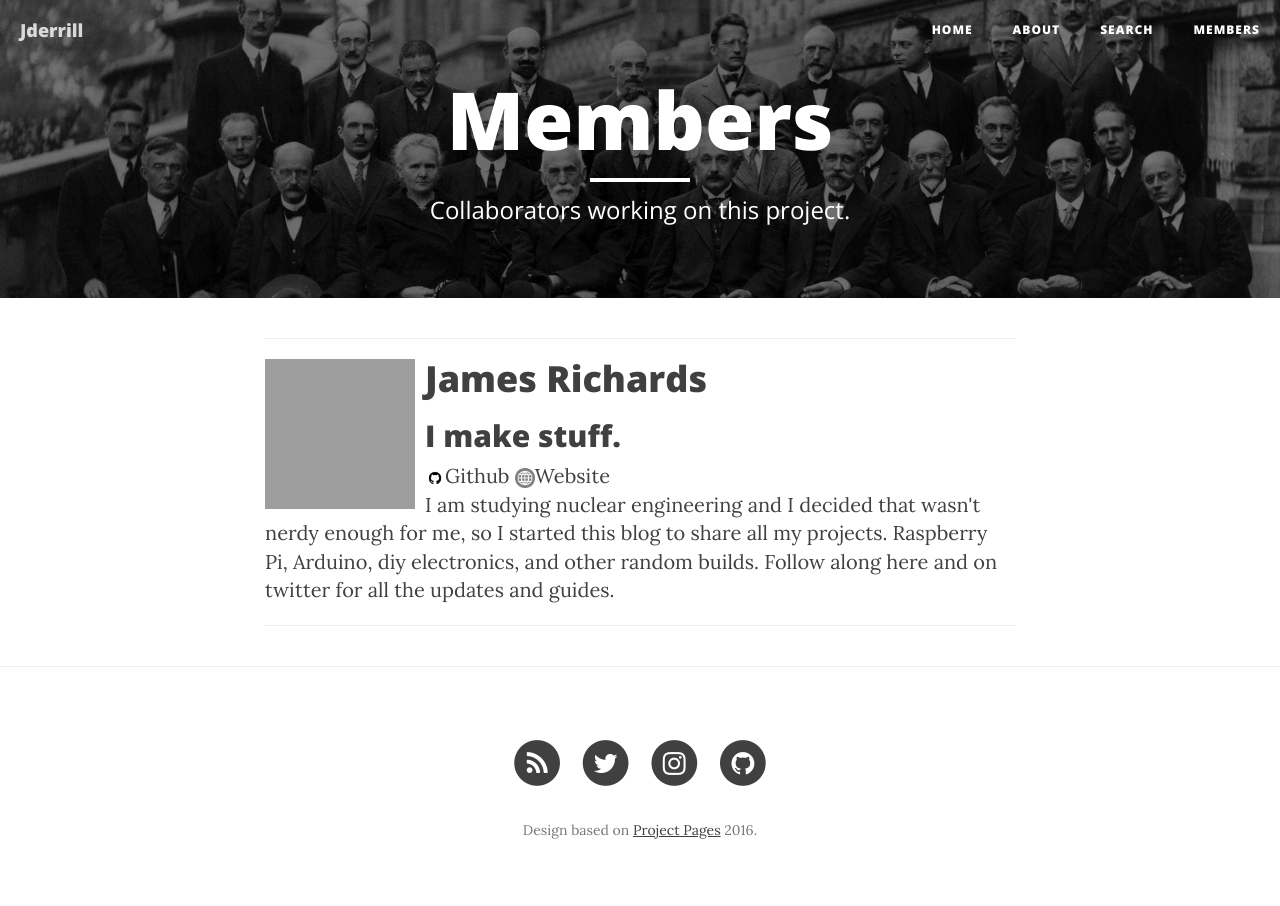
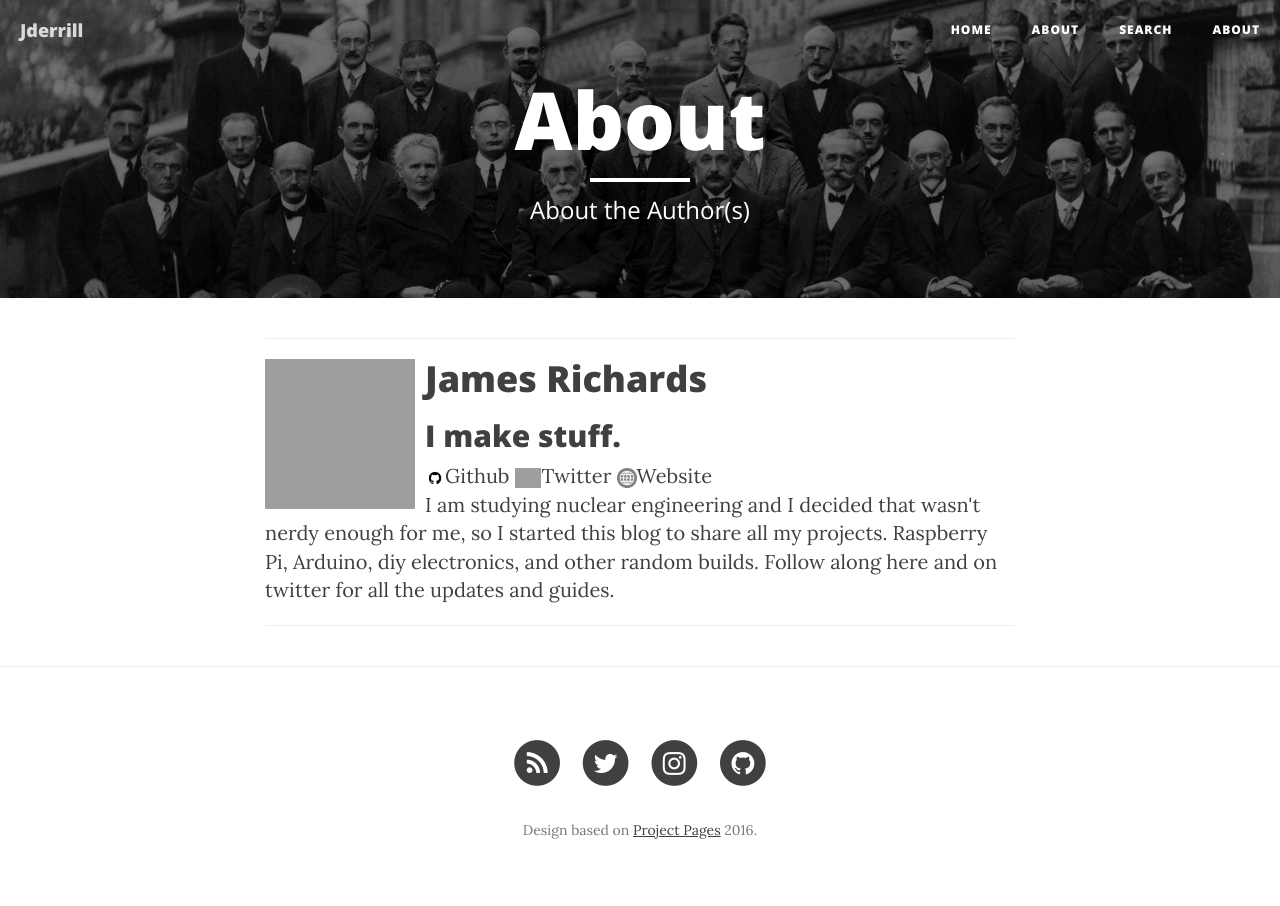
Before and after one commit to Jderrill/Jderrill.github.io, a Jekyll site: the page built from members.html, in a window 1280 px wide. Built offline with Jekyll 4.4.1, drawn with Linux system fonts in a browser that asks for light colours; nearby versions of some CDN libraries; grey boxes are pictures that could not be loaded.

Commit message:
adjusting member page title, twitter

```diff
--- a/members.html
+++ b/members.html
@@ -1,7 +1,7 @@
 ---
 layout: page
-title: "Members"
-description: "Collaborators working on this project."
+title: "About"
+description: "About the Author(s)"
 header-img: "img/home-bg.jpg"
 ---
 <hr>
@@ -17,8 +17,8 @@ header-img: "img/home-bg.jpg"
 	{% if member.github %}
 	<span class="social-share-googleplus"><a href="https://github.com/{{ member.github }}" title="Github"><img src="{{ "/img/icons/github-icon.png" | prepend: site.baseurl }}" style="height:20px">Github</a></span>
 	{% endif %}
-	{% if member.gplus %}
-	<span class="social-share-googleplus"><a href="{{ member.gplus }}" title="Google Plus"><img src="{{ "/img/icons/gplus-icon.png" | prepend: site.baseurl }}" style="height:20px">Google Plus</a></span>
+	{% if member.twitter %}
+	<span class="social-share-twitter"><a href="{{ member.twitter }}" title="Google Plus"><img src="{{ "/img/icons/twitter-icon.png" | prepend: site.baseurl }}" style="height:20px">Twitter</a></span>
 	{% endif %}
 	{% if member.url %}
 	<span class="social-share-googleplus"><a href="{{ member.url }}" title="Google Plus"><img src="{{ "/img/icons/url-icon.png"| prepend: site.baseurl }}" style="height:20px">Website</a></span>
```
